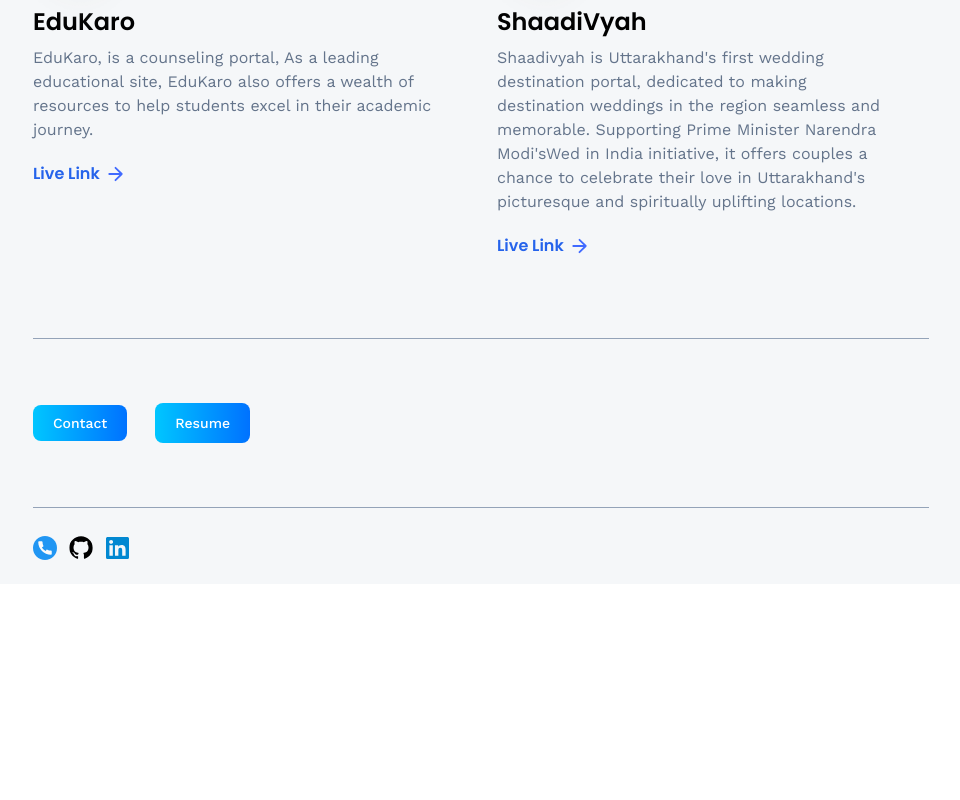
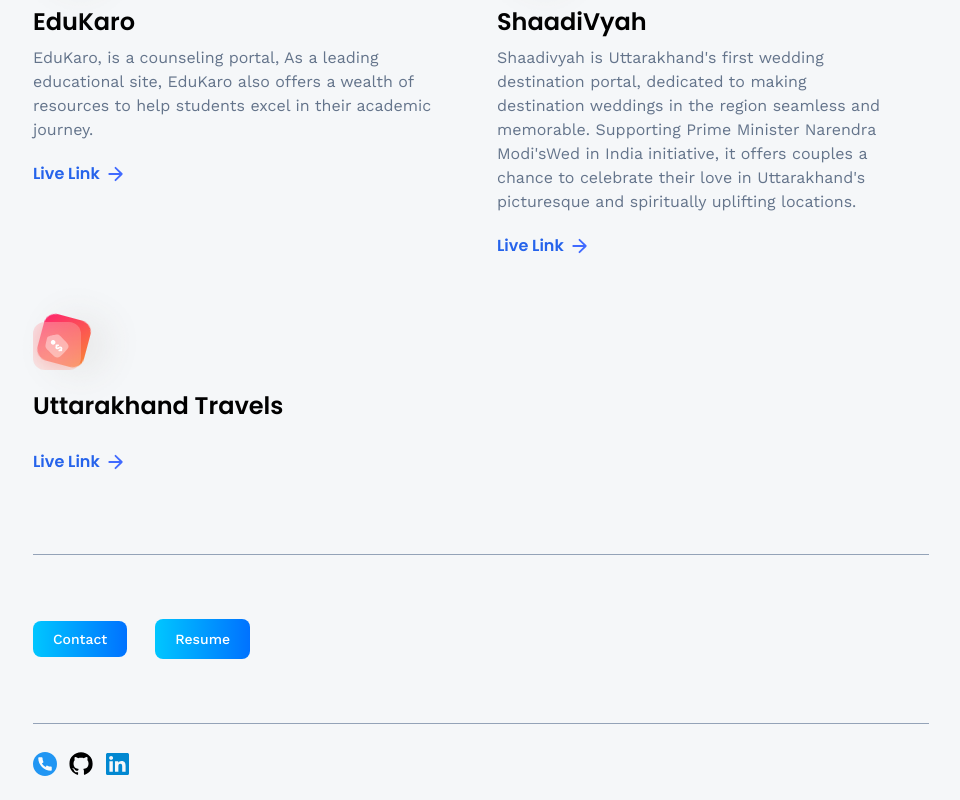
Before and after one commit to PraveenNegi1/Portfolio, a React (Vite) app: page /projects in a window 1280 px wide. Shown: the part 711-1511 px from the top of the page, without its empty margins (159-1119 px from the left). Before the commit the page ends 1295 px from the top, so only its background shows below. Built offline with nearby package versions, Linux system fonts and the light colour scheme; no server answers.

Commit message:
Add new project "Uttarakhand Travels" with description and link

```diff
--- a/src/constants/index.js
+++ b/src/constants/index.js
@@ -166,4 +166,12 @@
       "Shaadivyah is Uttarakhand's first wedding destination portal, dedicated to making destination weddings in the region seamless and memorable. Supporting Prime Minister Narendra Modi'sWed in India initiative, it offers couples a chance to celebrate their love in Uttarakhand's picturesque and spiritually uplifting locations.",
     link: "https://shaadi-vyah-mu.vercel.app/",
   },
+  {
+    iconUrl: pricewise,
+    theme: "btn-back-orange",
+    name: "Uttarakhand Travels",
+    Description: "Explore Uttarakhand's beauty with tailored travel experiences.",
+    link: "https://travles-ten.vercel.app/",
+  }
+
 ];
```
